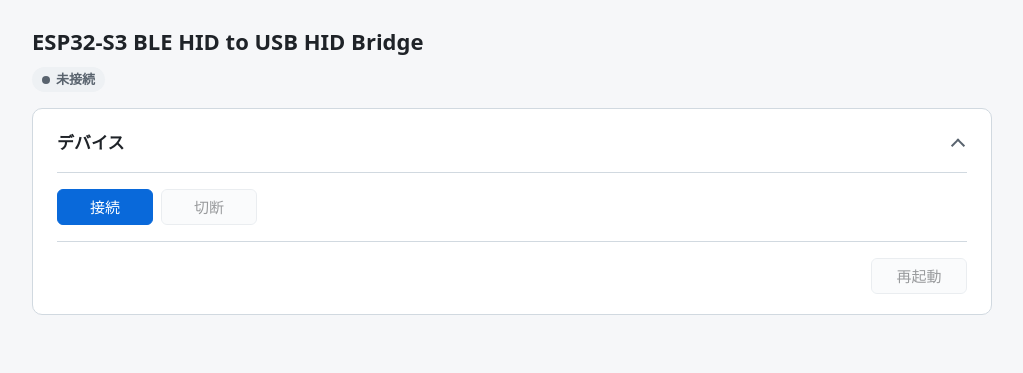
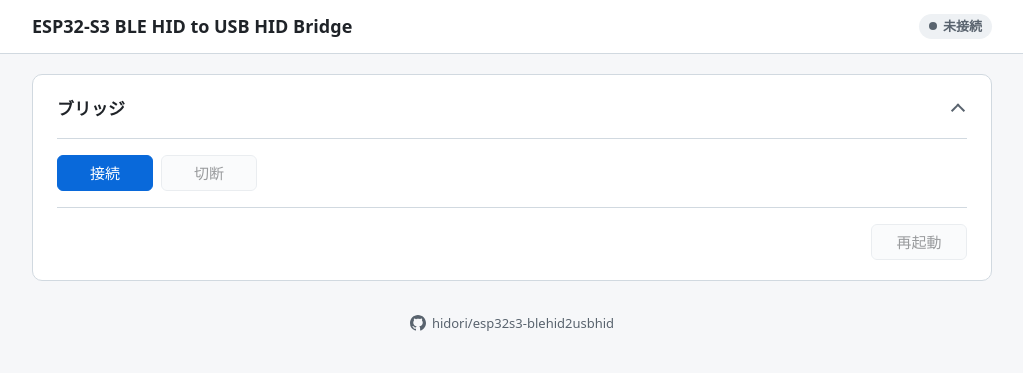
Before and after one commit to hidori/esp32s3-blehid2usbhid, a plain HTML site: page docs/index.html in a window 1280 px wide. Shown: the whole page, without its empty margins (128-1151 px from the left). Drawn offline with Linux system fonts and the light colour scheme.

Commit message:
Link the settings page and the repository each other, describe the usage in README.md, name the bridge consistently, and drop the introduction page from TODO.md
Co-Authored-By: Claude Opus 5.5 <noreply@anthropic.com>

```diff
--- a/docs/index.html
+++ b/docs/index.html
@@ -8,19 +8,21 @@
   <script type="module" src="main.js"></script>
 </head>
 <body>
-  <header class="page-header">
-    <h1>ESP32-S3 BLE HID to USB HID Bridge</h1>
-    <p class="status-line">
-      <span id="status" class="badge">未接続</span>
-      <span id="device"></span>
-    </p>
+  <header class="top-bar">
+    <div class="top-bar-content">
+      <h1>ESP32-S3 BLE HID to USB HID Bridge</h1>
+      <p class="status-line">
+        <span id="status" class="badge">未接続</span>
+        <span id="device"></span>
+      </p>
+    </div>
   </header>
 
   <main>
     <p id="unsupported" class="banner" hidden>このブラウザは WebHID に対応していません。デスクトップ版の Chrome か Edge で開いてください。</p>
 
     <details class="card" open>
-      <summary><h2>デバイス</h2></summary>
+      <summary><h2>ブリッジ</h2></summary>
       <div class="actions">
         <button id="connect" class="primary" type="button">接続</button>
         <button id="disconnect" type="button" disabled>切断</button>
@@ -69,5 +71,13 @@
       <p id="keyboard-message" class="message"></p>
     </details>
   </main>
+
+  <footer class="page-footer">
+    <a href="https://github.com/hidori/esp32s3-blehid2usbhid" target="_blank" rel="noopener">
+      <!-- mark-github-16 of Primer Octicons -->
+      <svg aria-hidden="true" width="16" height="16" viewBox="0 0 16 16"><path d="M6.766 11.328c-2.063-.25-3.516-1.734-3.516-3.656 0-.781.281-1.625.75-2.188-.203-.515-.172-1.609.063-2.062.625-.078 1.468.25 1.968.703.594-.187 1.219-.281 1.985-.281.765 0 1.39.094 1.953.265.484-.437 1.344-.765 1.969-.687.218.422.25 1.515.046 2.047.5.593.766 1.39.766 2.203 0 1.922-1.453 3.375-3.547 3.64.531.344.89 1.094.89 1.954v1.625c0 .468.391.734.86.547C13.781 14.359 16 11.53 16 8.03 16 3.61 12.406 0 7.984 0 3.563 0 0 3.61 0 8.031a7.88 7.88 0 0 0 5.172 7.422c.422.156.828-.125.828-.547v-1.25c-.219.094-.5.156-.75.156-1.031 0-1.64-.562-2.078-1.609-.172-.422-.36-.672-.719-.719-.187-.015-.25-.093-.25-.187 0-.188.313-.328.625-.328.453 0 .844.281 1.25.86.313.452.64.655 1.031.655s.641-.14 1-.5c.266-.265.47-.5.657-.656"/></svg>
+      hidori/esp32s3-blehid2usbhid
+    </a>
+  </footer>
 </body>
 </html>
--- a/docs/main.js
+++ b/docs/main.js
@@ -217,7 +217,7 @@ function request(command, args = new Uint8Array(0)) {
   const target = device;
   // Disconnected meanwhile (e.g. between the requests of the search)
   if (target === null) {
-    return Promise.reject(new Error("デバイスが接続されていません"));
+    return Promise.reject(new Error("ブリッジが接続されていません"));
   }
   return new Promise((resolve, reject) => {
     let timer;
@@ -234,7 +234,7 @@ function request(command, args = new Uint8Array(0)) {
     };
     timer = setTimeout(() => {
       finish();
-      reject(new Error("デバイスから応答がありません"));
+      reject(new Error("ブリッジから応答がありません"));
     }, RESPONSE_TIMEOUT_MS);
     target.addEventListener("inputreport", onInputReport);
 
--- a/docs/style.css
+++ b/docs/style.css
@@ -60,25 +60,76 @@ body {
 
 /* Layout */
 
-.page-header,
-main {
+.top-bar-content,
+main,
+.page-footer {
   max-width: 960px;
   margin: 0 auto;
   padding: 0 1rem;
 }
 
-.page-header {
-  padding-top: 1.5rem;
+main {
+  padding-top: 1.25rem;
   padding-bottom: 1rem;
 }
 
-main {
-  padding-bottom: 2rem;
+/* Top bar across the page, with the name, and the state of the connection to the device at the right end */
+.top-bar {
+  border-bottom: 1px solid var(--border);
+  background: var(--surface);
+}
+
+.top-bar-content {
+  display: flex;
+  flex-wrap: wrap;
+  align-items: center;
+  justify-content: space-between;
+  gap: 0.25rem 1rem;
+  padding-top: 0.75rem;
+  padding-bottom: 0.75rem;
 }
 
 h1 {
-  margin: 0 0 0.5rem;
-  font-size: 1.375rem;
+  margin: 0;
+  font-size: 1.125rem;
+}
+
+.top-bar .status-line {
+  font-size: 0.875rem;
+}
+
+/* No gap after the badge while not connected, so that the badge reaches the right end */
+#device:empty {
+  display: none;
+}
+
+/* Link to the repository at the bottom, apart from the operations */
+.page-footer {
+  padding-bottom: 2rem;
+  font-size: 0.8125rem;
+  text-align: center;
+}
+
+.page-footer a {
+  display: inline-flex;
+  align-items: center;
+  gap: 0.375rem;
+  border-radius: 6px;
+  color: var(--muted);
+  text-decoration: none;
+}
+
+.page-footer a:hover {
+  color: var(--text);
+}
+
+.page-footer a:focus-visible {
+  outline: 2px solid var(--accent);
+  outline-offset: 2px;
+}
+
+.page-footer svg {
+  fill: currentColor;
 }
 
 .card {
```
Also changed, not shown: 3 other files.
